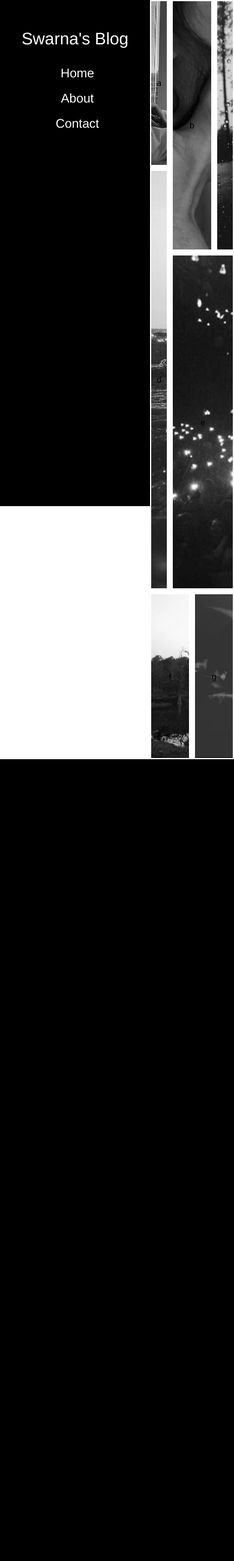
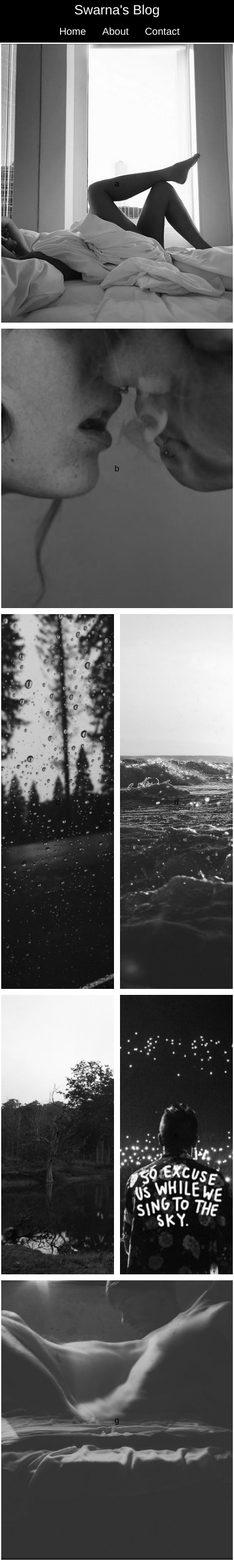
Before and after one commit to ameyaditya/website1.0, a PHP site: page /blog.html in a window 390 px wide. Shown: the whole page at 60% size. Before the commit the page ends 1266 px from the top, so only its background shows below. Run offline with PHP 8.4, Linux system fonts and the light colour scheme.

Commit message:
Added Responsive Behaviour to blog.html, Try resizing the browser window

```diff
--- a/Blog page/blog.css
+++ b/Blog page/blog.css
@@ -94,3 +94,89 @@ body{
 	grid-column: span 2;
 	background-image: url(images/save_you.PNG);
 }
+
+@media screen and (max-width: 991px){
+	.sidebar{
+		position: relative;
+		height: none;
+		width: 100%;
+		font-size: 0.8em;
+	}
+	.picture{
+		transition: all ease-in-out 300ms;
+	}
+	.nav-item{
+		display: inline-block;
+	}
+	.main-content{
+		margin-left: 0;
+	}
+	.sidebar h1{
+		margin: 5px 0 5px 0;
+	}
+
+}
+@media screen and (max-width: 767px){
+	.sidebar{
+		position: relative;
+		height: none;
+		width: 100%;
+		font-size: 0.8em;
+	}
+	.picture{
+		transition: all ease-in-out 300ms;
+	}
+	.nav-item{
+		display: inline-block;
+	}
+	.picture-tiles{
+		grid-template-rows: repeat(16,1fr);
+	}
+	.main-content{
+		margin-left: 0;
+		min-height: 250vh;
+	}
+	.sidebar h1{
+		margin: 5px 0 5px 0;
+	}
+	.one{
+		grid-column: span 4;
+		grid-row: span 3;
+		background-position: 0% 60%;
+	}
+	.three{
+		grid-row:7/ span 4;
+		grid-column: 1/ span 2;
+		background-position: center;
+	}
+	.two{
+		grid-row:4 / span 3;
+		grid-column: 1 / span 4;
+		background-position: top;
+	}
+	.four{
+		grid-row: 7 / span 4;
+		grid-column: 3 / span 2;
+		background-position: 0% 40%;
+	}
+	.five{
+		grid-row: 11 / span 3;
+		grid-column: 3 / span 2;
+		background-position: center;
+	}
+	.six{
+		grid-row: 11 / span 3;
+		grid-column: 1 / span 2;
+	}
+	.seven{
+		grid-row: 14 / span 3;
+		grid-column: 1 / span 4;
+		background-position: top;
+	}
+
+}
+@media screen and (max-width: 479px){
+	.main-content{
+		min-height: 300vh;
+	}
+}
```
